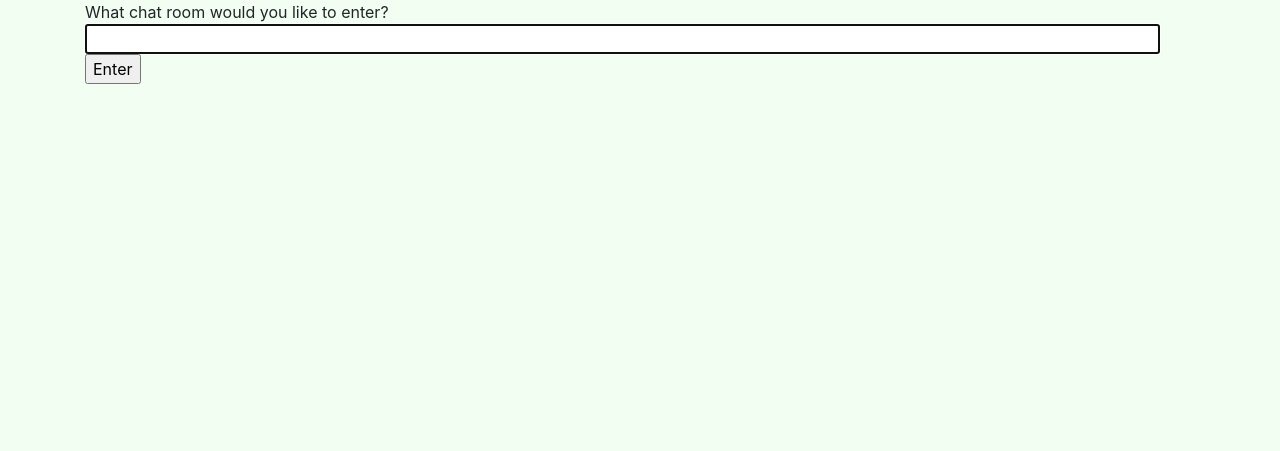
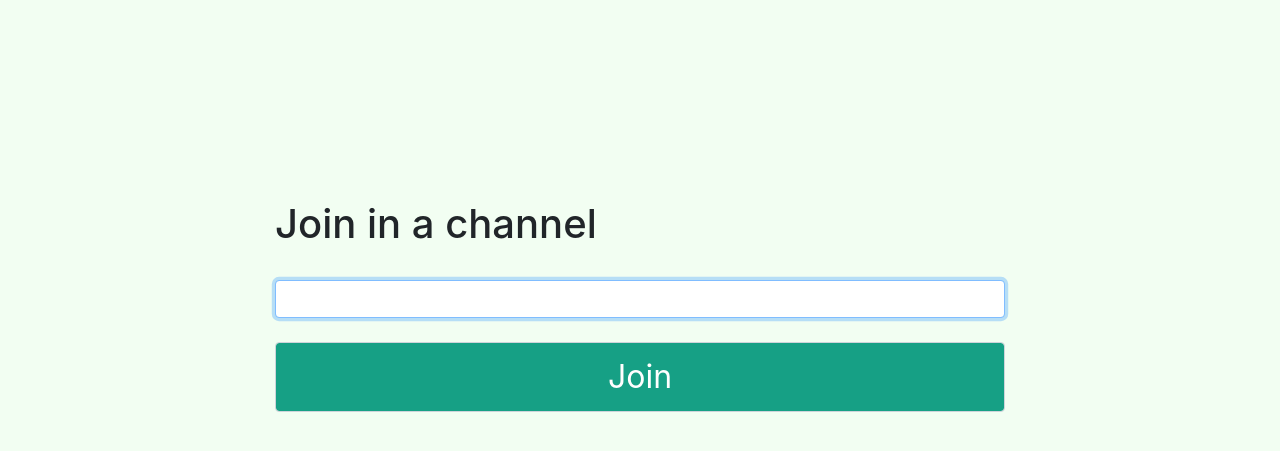
Before and after one commit to augustogoulart/django-channels-vue-chat, a Django app: page / in a window 1280 px wide. Shown: the top 451 px of the page. Run offline with Django 3.2, Linux system fonts and the light colour scheme; some libraries are stand-ins or nearby versions.

Commit message:
Refactoring main page layout

```diff
--- a/vchannels/chat/templates/chat/room.html
+++ b/vchannels/chat/templates/chat/room.html
@@ -17,8 +17,7 @@
         <label for="chat-log"></label>
         <textarea class="form-control" id="chat-log" cols="150" rows="20"></textarea><br>
         <input class="form-control" id="chat-message-input" type="text"><br>
-        <input class="form-control send-message" id="chat-message-submit" type="button" value="Send"
-               style="background-color: #16a085; color: white; height: 50px">
+        <input class="form-control send-message default-button" id="chat-message-submit" type="button" value="Send">
         {{ room_name|json_script:"room-name" }}
         <script>
           const roomName = JSON.parse(document.getElementById('room-name').textContent);
--- a/vchannels/core/static/styles.css
+++ b/vchannels/core/static/styles.css
@@ -1,3 +1,14 @@
 body{
     background-color: rgba(216, 252, 215, 0.32);
 }
+
+.join-chat-row{
+    margin-top: 25vh;
+}
+
+.default-button{
+    background-color: #16a085;
+    color: white;
+    font-size: 2rem;
+    height: 70px;
+}
--- a/vchannels/core/templates/core/core.html
+++ b/vchannels/core/templates/core/core.html
@@ -3,9 +3,17 @@
 {% block title %}Chat Server{% endblock title %}
 
 {% block content %}
-  What chat room would you like to enter?<br>
-  <input id="room-name-input" type="text" size="100"><br>
-  <input id="room-name-submit" type="button" value="Enter">
+  <div class="row join-chat-row">
+  <div class="col-8 offset-2">
+    <h1 class="aligned">Join in a channel</h1>
+    <div class="form-group">
+      <label for="room-name-input"></label>
+      <input class="form-control" id="room-name-input" type="text" size="100"><br>
+      <input class="form-control default-button" id="room-name-submit" type="button" value="Join">
+    </div>
+  </div>
+
+
 
   <script>
       document.querySelector('#room-name-input').focus();
@@ -20,4 +28,5 @@
           window.location.pathname = '/chat/' + roomName;
       };
   </script>
+  </div>
 {% endblock content %}
```
